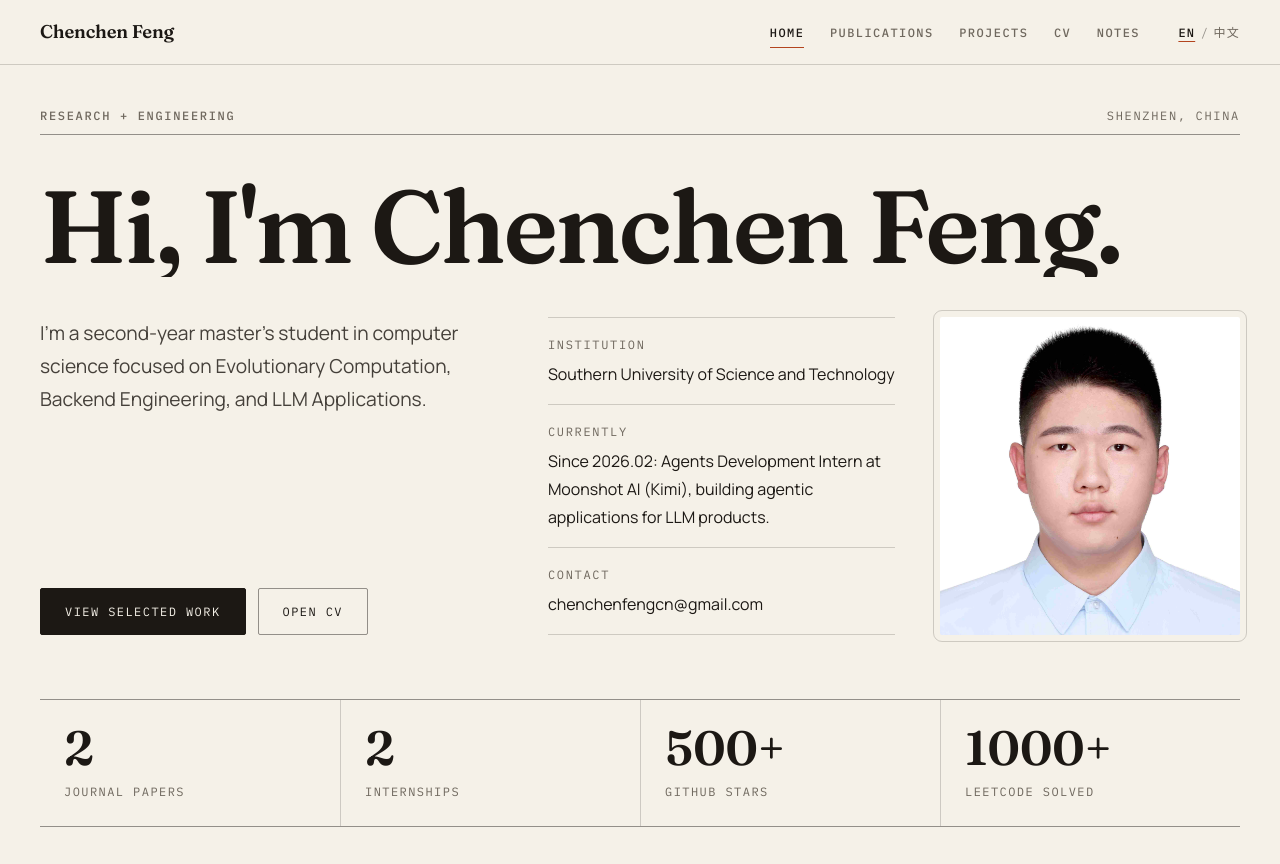
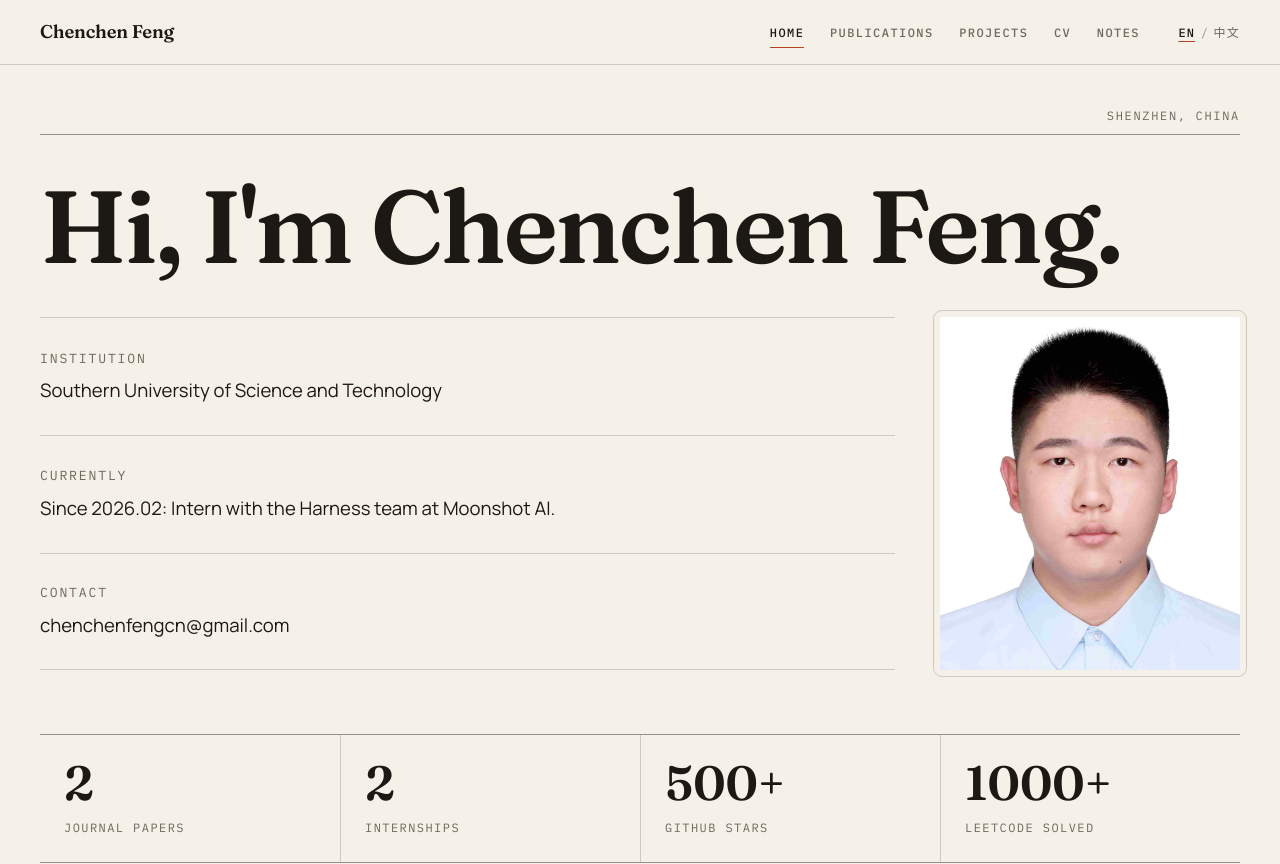
Before and after one commit to starquakee/fcc-web, a React (Vite) app: page / in a window 1280 px wide. Shown: the top 864 px of the page. Built offline with nearby package versions, Linux system fonts and the light colour scheme; no server answers.

Commit message:
Refine homepage hero and timeline

```diff
--- a/src/content/profile.ts
+++ b/src/content/profile.ts
@@ -14,7 +14,7 @@ export const profilesByLocale: Record<Locale, Profile> = {
     extendedBio:
       "My background is a mix of academic experimentation and product-minded implementation. I care about algorithmic clarity, robust system design, and interfaces that feel intentional. Outside work, I keep a long-running habit of documenting anime, visual novels, and story-heavy games, which quietly shapes how I think about structure and detail.",
     portrait: "/media/profile-photo.jpg",
-    availability: "Since 2026.02: Agents Development Intern at Moonshot AI (Kimi), building agentic applications for LLM products.",
+    availability: "Since 2026.02: Intern with the Harness team at Moonshot AI.",
     seoDescription:
       "Chenchen Feng is a graduate student focused on evolutionary computation, LLM systems, and backend engineering.",
     heroStats: [
@@ -118,7 +118,7 @@ export const profilesByLocale: Record<Locale, Profile> = {
     extendedBio:
       "我的背景同时包含学术探索和偏产品落地的工程实现。我重视算法逻辑的清晰性、系统设计的稳健性，以及真正具有意图的界面表达。工作之外，我长期记录动画、视觉小说和故事型游戏，这些兴趣也在潜移默化地影响我对结构和细节的理解。",
     portrait: "/media/profile-photo.jpg",
-    availability: "自 2026.02 起在月之暗面（Kimi）实习，负责 LLM 产品中的 Agents 开发。",
+    availability: "自 2026.02 起在月之暗面 Harness 部门实习。",
     seoDescription: "冯晨晨，研究方向包括 Evolutionary Computation、LLM 系统以及后端工程。",
     heroStats: [
       { label: "期刊论文", value: "2" },
--- a/src/content/siteText.ts
+++ b/src/content/siteText.ts
@@ -34,7 +34,6 @@ type SiteText = {
     researchIdentity: string;
   };
   home: {
-    eyebrow: string;
     ctaPrimary: string;
     ctaSecondary: string;
     selectedWorkTitle: string;
@@ -103,7 +102,6 @@ export const siteText: Record<Locale, SiteText> = {
       researchIdentity: "Research Identity",
     },
     home: {
-      eyebrow: "Research + Engineering",
       ctaPrimary: "View selected work",
       ctaSecondary: "Open CV",
       selectedWorkTitle: "Selected Work",
@@ -173,7 +171,6 @@ export const siteText: Record<Locale, SiteText> = {
       researchIdentity: "研究取向",
     },
     home: {
-      eyebrow: "研究 + 工程",
       ctaPrimary: "查看精选内容",
       ctaSecondary: "打开简历",
       selectedWorkTitle: "精选内容",
--- a/src/pages/HomePage.tsx
+++ b/src/pages/HomePage.tsx
@@ -1,5 +1,4 @@
 import type { CSSProperties } from "react";
-import { Link } from "react-router-dom";
 import { WorkCard } from "../components/cards/WorkCard";
 import { Reveal } from "../components/ui/Reveal";
 import { TimelineSection } from "../components/ui/TimelineSection";
@@ -48,8 +47,7 @@ export function HomePage() {
     <div className="page-stack">
       <header className="hero">
         <Reveal variant="fade" className="hero__topline">
-          <span className="eyebrow">{text.home.eyebrow}</span>
-          <span className="mono-label">{profile.location}</span>
+          <span className="hero__location mono-label">{profile.location}</span>
         </Reveal>
         <h1 className="hero__title">
           {profile.heroTitle.split("\n").map((line, i) => (
@@ -61,18 +59,6 @@ export function HomePage() {
           ))}
         </h1>
         <Reveal delay={250} className="hero__grid">
-          <div className="hero__copy-grid">
-            <div className="hero__intro">
-              <p className="hero__lede">{profile.description}</p>
-              <div className="hero__actions">
-                <Link to="/projects" className="button button--primary">
-                  {text.home.ctaPrimary}
-                </Link>
-                <Link to="/cv" className="button button--ghost">
-                  {text.home.ctaSecondary}
-                </Link>
-              </div>
-            </div>
           <dl className="hero-facts">
             {heroFacts.map((fact) => (
               <div key={fact.label} className="hero-facts__row">
@@ -81,7 +67,6 @@ export function HomePage() {
               </div>
             ))}
           </dl>
-          </div>
           <figure className="hero__portrait">
             <img
               src={profile.portrait}
--- a/src/styles/global.scss
+++ b/src/styles/global.scss
@@ -245,8 +245,12 @@ h3 {
   border-bottom: 1px solid var(--hairline-strong);
 }
 
+.hero__location {
+  margin-left: auto;
+}
+
 .hero__title {
-  margin: 0 0 var(--space-4);
+  margin: 0 0 calc(var(--space-4) - 0.14em);
   font-size: var(--text-display);
   line-height: 1;
   letter-spacing: -0.025em;
@@ -260,30 +264,6 @@ h3 {
   align-items: start;
 }
 
-.hero__copy-grid {
-  min-width: 0;
-  display: grid;
-  grid-template-columns: minmax(0, 1.2fr) minmax(0, 0.9fr);
-  gap: clamp(1.5rem, 3.5vw, 3rem);
-  align-items: stretch;
-}
-
-.hero__intro {
-  min-width: 0;
-}
-
-.hero__lede {
-  margin: 0 0 var(--space-3);
-  font-size: var(--text-lede);
-  line-height: 1.7;
-}
-
-.hero__actions {
-  display: flex;
-  flex-wrap: wrap;
-  gap: 0.75rem;
-}
-
 .hero-facts {
   display: block;
   margin: 0;
@@ -291,6 +271,10 @@ h3 {
 
 .hero-facts dd {
   margin: 0;
+}
+
+.hero-facts .mono-label {
+  font-size: clamp(0.82rem, 0.9vw, 0.92rem);
 }
 
 .hero-facts__row {
@@ -306,6 +290,8 @@ h3 {
 
 .hero-facts__value {
   color: var(--ink);
+  font-size: clamp(1.1rem, 1.45vw, 1.3rem);
+  line-height: 1.65;
 }
 
 .hero__portrait {
@@ -630,7 +616,7 @@ h3 {
 
 .timeline-row {
   display: grid;
-  grid-template-columns: 9.5rem 5rem minmax(0, 1fr);
+  grid-template-columns: 10.75rem 7rem minmax(0, 1fr);
   gap: clamp(1rem, 2.5vw, 2rem);
   padding: var(--space-3) 0;
   border-top: 1px solid var(--hairline);
@@ -638,7 +624,7 @@ h3 {
 
 .timeline-row__period {
   font-family: var(--font-mono);
-  font-size: 0.875rem;
+  font-size: 1rem;
   font-weight: 500;
   letter-spacing: 0.04em;
   text-transform: uppercase;
@@ -649,11 +635,11 @@ h3 {
 .timeline-row__media {
   display: flex;
   align-items: flex-start;
-  min-height: 2.75rem;
+  min-height: 4rem;
 }
 
 .timeline-row__logo {
-  max-height: 2.75rem;
+  max-height: 4rem;
   max-width: 100%;
   width: auto;
   object-fit: contain;
@@ -927,6 +913,7 @@ h3 {
 .line-mask {
   display: block;
   overflow: hidden;
+  padding-bottom: 0.14em;
 }
 
 .line-mask .line {
@@ -971,32 +958,18 @@ h3 {
     align-items: stretch;
   }
 
-  .hero__intro {
-    display: flex;
-    flex-direction: column;
-    align-items: flex-start;
+  .hero-facts {
+    display: grid;
+    grid-template-rows: repeat(3, minmax(0, 1fr));
   }
 
-  .hero__actions {
-    margin-top: auto;
-  }
-
-  .hero__portrait {
-    position: relative;
-    min-height: 0;
-  }
-
-  .hero__portrait img {
-    position: absolute;
-    inset: 0;
-    height: 100%;
-    aspect-ratio: auto;
+  .hero-facts__row {
+    align-content: center;
   }
 }
 
 @media (max-width: 960px) {
   .hero__grid,
-  .hero__copy-grid,
   .note-detail__hero,
   .memory-entry,
   .focus-grid,
```
Lines whose indentation alone changed are shown as unchanged.
